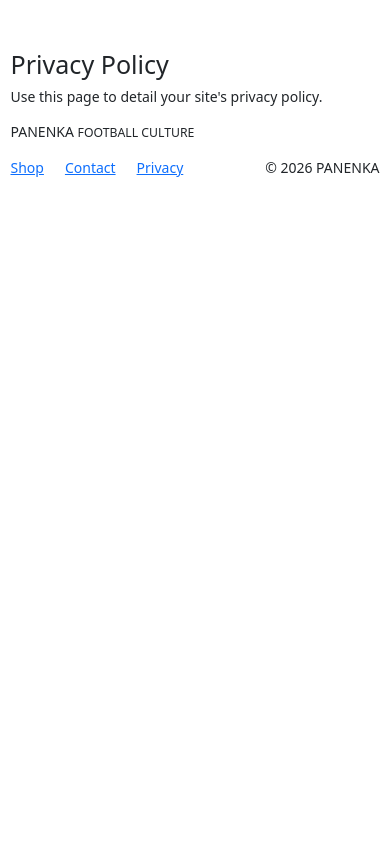
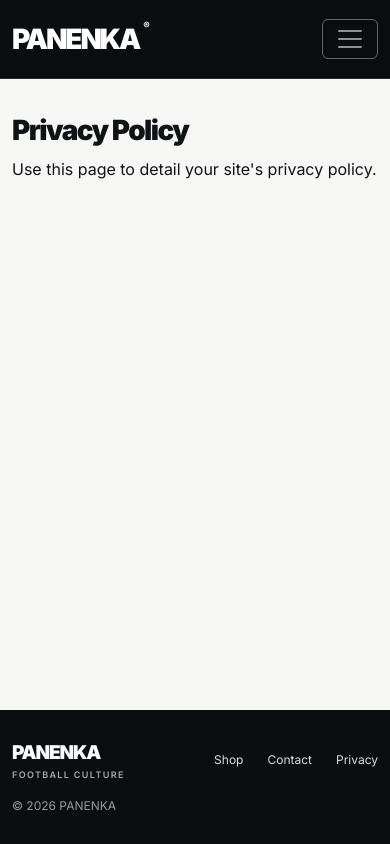
Before and after one commit to techninxa2026-design/paneka_jersey_ecommerce, an ASP.NET Core app: page /Home/Privacy in a window 390 px wide. Run offline with ASP.NET Core 8, Linux system fonts and the light colour scheme; style sheets or scripts are compiled from the project's sources; some libraries are stand-ins or nearby versions.

Commit message:
Polish responsive shared customer pages and navigation

```diff
--- a/Jersey-ecommerce/wwwroot/css/site.css
+++ b/Jersey-ecommerce/wwwroot/css/site.css
@@ -1,31 +1,35 @@
-html {
-  font-size: 14px;
+:root { color-scheme: light; }
+html { font-size: 16px; }
+body.panenka-shell { display: flex; flex-direction: column; margin: 0; min-height: 100vh; background: #f7f7f6; color: #101316; font-family: Inter, "Helvetica Neue", Arial, sans-serif; -webkit-font-smoothing: antialiased; }
+.panenka-header { position: relative; z-index: 20; background: #0a0d10; border-bottom: 1px solid #25282b; }
+.panenka-header .navbar { padding: 13px 0; }
+.panenka-header .navbar-toggler { border-color: #666; }
+.panenka-wordmark { color: #fff !important; font-weight: 900; letter-spacing: -.075em; font-size: 28px; margin-right: 3rem; }
+.panenka-wordmark .brand-mark { font-size: 10px; vertical-align: top; letter-spacing: 0; margin-left: 4px; }
+.panenka-header .nav-link, .panenka-header .nav-link.text-dark, .panenka-header button.nav-link.text-dark { color: #d3d6d8 !important; font-weight: 600; font-size: 13px; white-space: nowrap; }
+.panenka-header .nav-link:hover, .panenka-header .nav-link:focus, .panenka-header button.nav-link:hover { color: #fff !important; }
+.panenka-header .nav-link.btn { text-decoration: none; }
+.panenka-main { width: 100%; flex: 1; padding-top: clamp(35px, 5vw, 72px); padding-bottom: clamp(65px, 9vw, 115px); }
+.panenka-main h1 { font-weight: 850; letter-spacing: -.055em; }
+.panenka-main p { line-height: 1.8; }
+.panenka-footer { background: #0a0d10; color: #c2c5c8; padding: 29px 0; font-size: 12px; }
+.panenka-footer a { color: #dadcde; text-decoration: none; }
+.panenka-footer a:hover { color: #fff; text-decoration: underline; text-underline-offset: 4px; }
+.panenka-footer-brand { color: #fff; font-weight: 900; font-size: 19px; letter-spacing: -.06em; }
+.panenka-footer-brand small { display: block; font-size: 9px; letter-spacing: .15em; font-weight: 600; color: #a7a7a7; }
+.panenka-copyright { color: #999; }
+.panenka-information { max-width: 830px; margin-inline: auto; }
+.panenka-information .eyebrow { font-weight: 800; letter-spacing: .19em; font-size: 11px; color: #696e72; }
+.panenka-information h1 { font-size: clamp(40px, 6vw, 72px); margin: 15px 0 20px; }
+.panenka-information h2 { font-size: 21px; margin-top: 38px; letter-spacing: -.035em; font-weight: 800; }
+.panenka-information p { color: #484d51; font-size: 15px; }
+.panenka-information a { color: #0a0d10; text-underline-offset: 4px; }
+.panenka-information .info-note { padding: 22px 25px; border: 1px solid #dedfe0; background: #fff; margin-top: 32px; }
+:focus-visible { outline: 2px solid #a6657c; outline-offset: 3px; }
+@media (max-width: 991.98px) {
+    .panenka-header .navbar-collapse { border-top: 1px solid #35383a; padding-top: 18px; margin-top: 15px; }
+    .panenka-header .navbar-nav { align-items: flex-start !important; }
+    .panenka-header .nav-link { padding: 10px 0; }
+    .panenka-header .navbar-nav.ms-auto { margin-top: 12px; border-top: 1px solid #333; padding-top: 10px; }
 }
-
-@media (min-width: 768px) {
-  html {
-    font-size: 16px;
-  }
-}
-
-.btn:focus, .btn:active:focus, .btn-link.nav-link:focus, .form-control:focus, .form-check-input:focus {
-  box-shadow: 0 0 0 0.1rem white, 0 0 0 0.25rem #258cfb;
-}
-
-html {
-  position: relative;
-  min-height: 100%;
-}
-
-body {
-  margin-bottom: 60px;
-}
-
-.form-floating > .form-control-plaintext::placeholder, .form-floating > .form-control::placeholder {
-  color: var(--bs-secondary-color);
-  text-align: end;
-}
-
-.form-floating > .form-control-plaintext:focus::placeholder, .form-floating > .form-control:focus::placeholder {
-  text-align: start;
-}
+@media (prefers-reduced-motion: reduce) { *, *::before, *::after { scroll-behavior: auto !important; transition-duration: .01ms !important; } }
```
